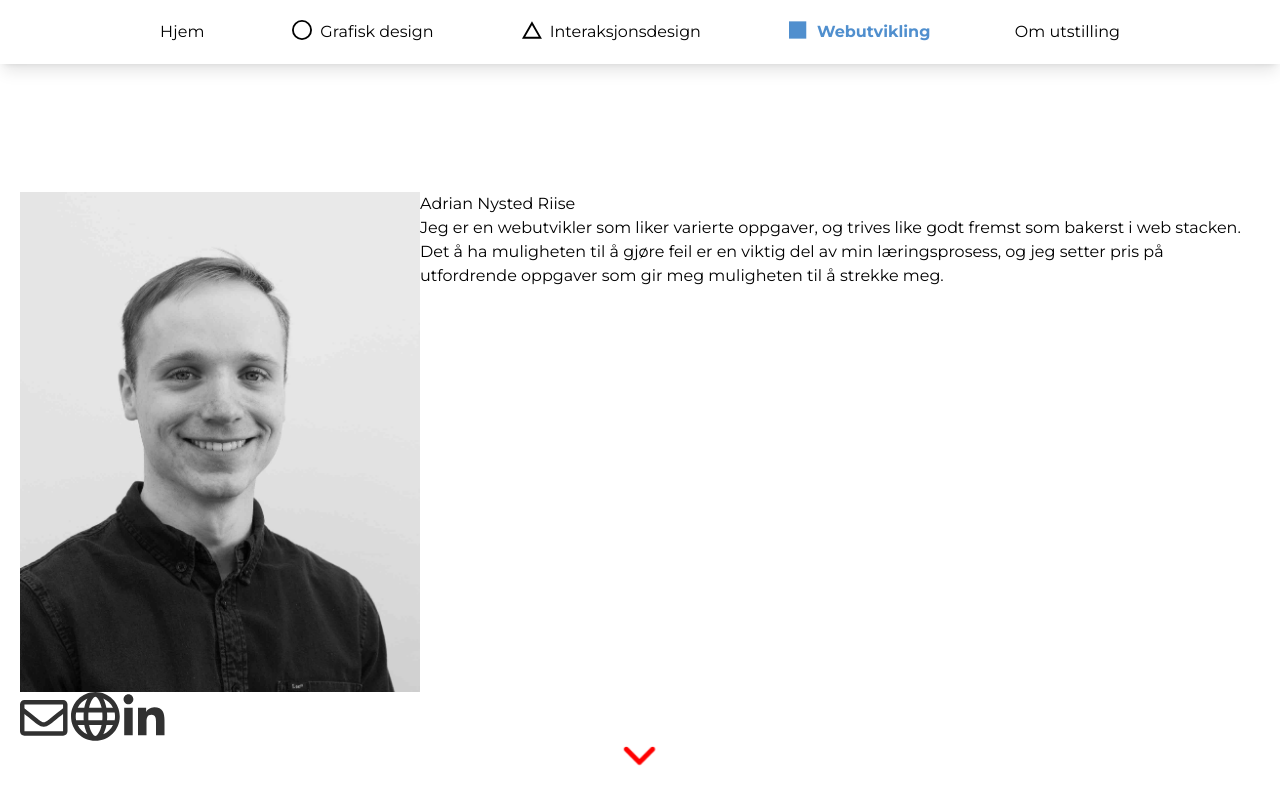
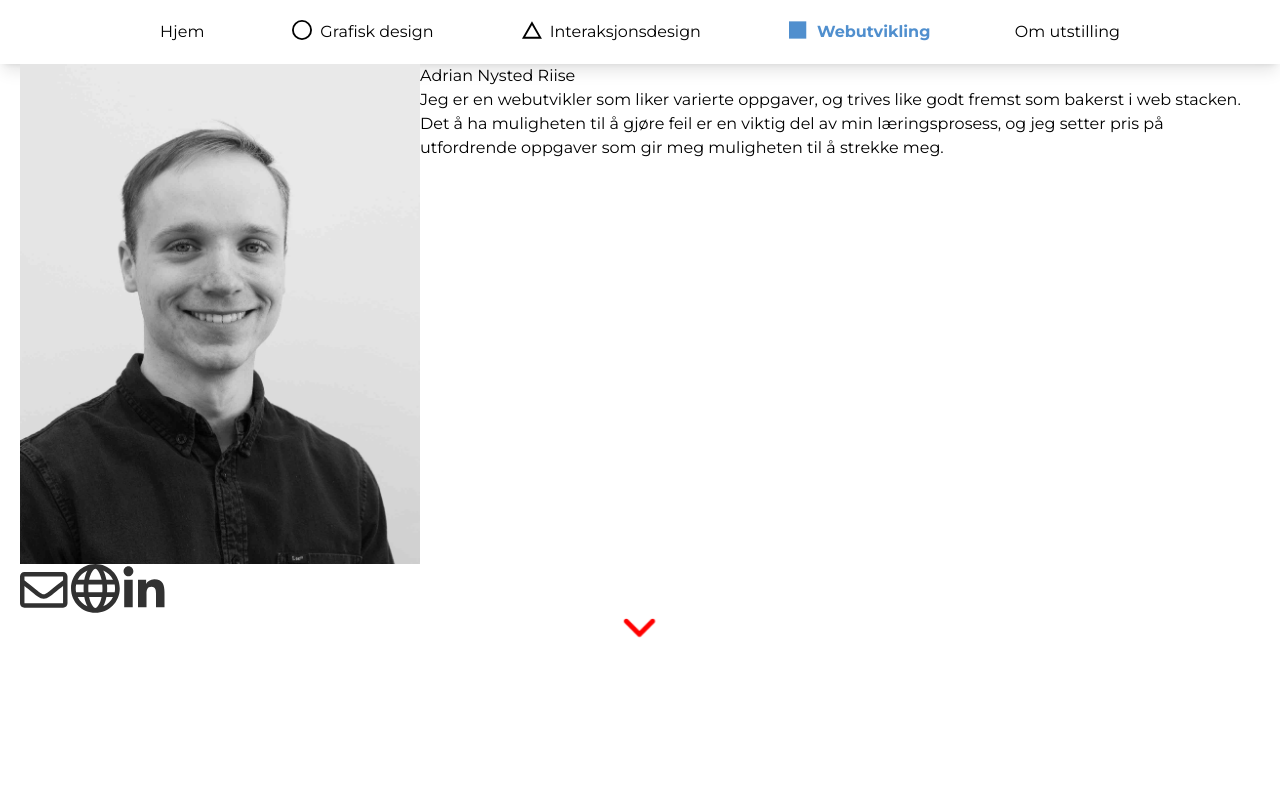
Before and after one commit to ntnu-design/ntnu-avgangsutstilling-2023, a Next.js app: page /bwu/adriannr in a window 1280 px wide. Shown: the top 800 px of the page. Built offline with nearby package versions, Linux system fonts and the light colour scheme.

Commit message:
markup fixes

```diff
--- a/components/layout/layout.tsx
+++ b/components/layout/layout.tsx
@@ -1,4 +1,5 @@
 import Footer from "../footer"
+import Navbar from "../navigation/navbar"
 import Meta from "../meta"
 
 type Props = {
@@ -10,9 +11,9 @@ const Layout = ({ children }: Props) => {
     return (
         <>
             <Meta />
-      <div className="min-h-screen">
-        <main>{children}</main>
-      </div>
+            <Navbar />
+
+            <div>{children}</div>
             <Footer />
         </>
     )
--- a/pages/[studyProgramme]/[student].tsx
+++ b/pages/[studyProgramme]/[student].tsx
@@ -53,25 +53,17 @@ export default function Student({ student }: Props) {
             desc: student.project_desc_5,
         },
     ]
-
     return (
         <Layout>
             <Head>
-                <title>{`Avgangsutstilling 2023`}</title>
+                <title>{`Avgangsutstilling 2023 ${student.title}`}</title>
             </Head>
-            <Navbar />
 
             <Container>
                 {router.isFallback ? (
                     <p>Loading…</p>
                 ) : (
                     <>
-                        <article className="mb-32">
-                            <Head>
-                                <title>{student.title}</title>
-                                <meta property="og:image" content="" />
-                            </Head>
-                        </article>
                         <main className="h-screen">
                             <div className="flex">
                                 <Image
@@ -82,7 +74,11 @@ export default function Student({ student }: Props) {
                                 />
                                 <div>
                                     <p>{student.title}</p>
-                                    <div dangerouslySetInnerHTML={{ __html: student.bio }} />
+                                    <div
+                                        dangerouslySetInnerHTML={{
+                                            __html: student.bio,
+                                        }}
+                                    />
                                 </div>
                             </div>
                             <div className="flex">
@@ -138,7 +134,11 @@ export default function Student({ student }: Props) {
                                             <div>
                                                 <h4>{project.headline_2}</h4>
                                                 <h3>{project.headline_1}</h3>
-                                                <div dangerouslySetInnerHTML={{ __html: project.desc }} />
+                                                <div
+                                                    dangerouslySetInnerHTML={{
+                                                        __html: project.desc,
+                                                    }}
+                                                />
                                             </div>
                                         </div>
                                     )
--- a/pages/_app.tsx
+++ b/pages/_app.tsx
@@ -12,8 +12,8 @@ const montserrat = Montserrat({
 
 export default function MyApp({ Component, pageProps }: AppProps) {
   return (
-    <main className={montserrat.className}>
+    <div className={montserrat.className}>
       <Component {...pageProps} />
-    </main>
+    </div>
   );
 }
--- a/pages/index.tsx
+++ b/pages/index.tsx
@@ -1,8 +1,6 @@
 import Container from "../components/layout/container"
-import Intro from "../components/intro"
 import Layout from "../components/layout/layout"
 import Head from "next/head"
-import Navbar from "../components/navigation/navbar"
 import HomeContent from "../components/studyprograminfo"
 import BottomMap from "../components/homemap"
 import HeroDel from "../components/temporary/hero-del"
@@ -14,7 +12,6 @@ export default function Index() {
         <Head>
           <title>{`Avgangsutstilling 2023`}</title>
         </Head>
-        <Navbar />
         <Container>
           <HeroDel />
           <HomeContent />
```
Lines whose indentation alone changed are shown as unchanged.
